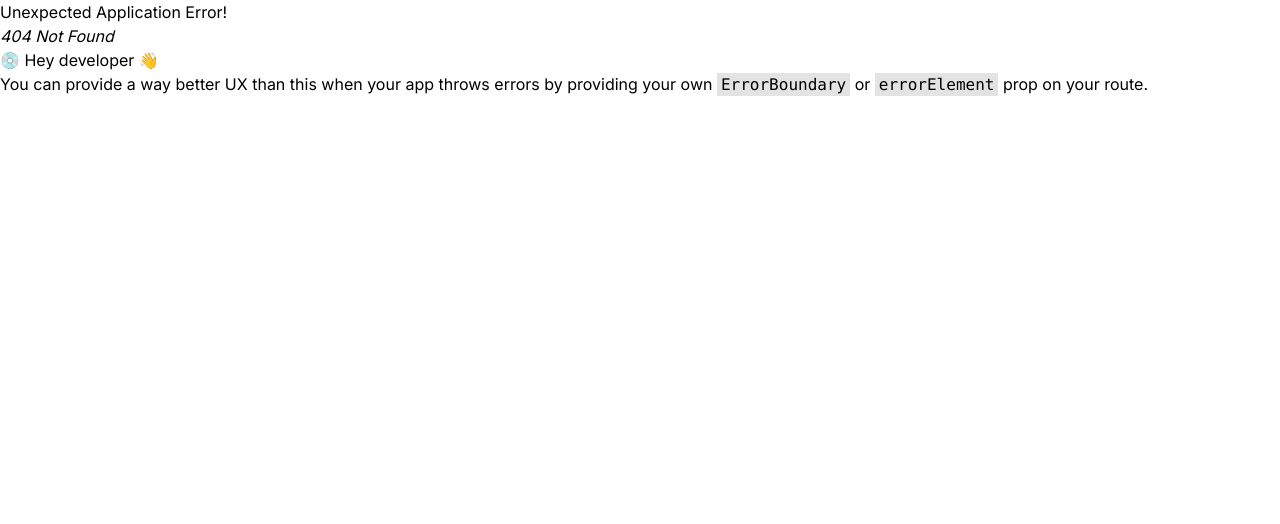
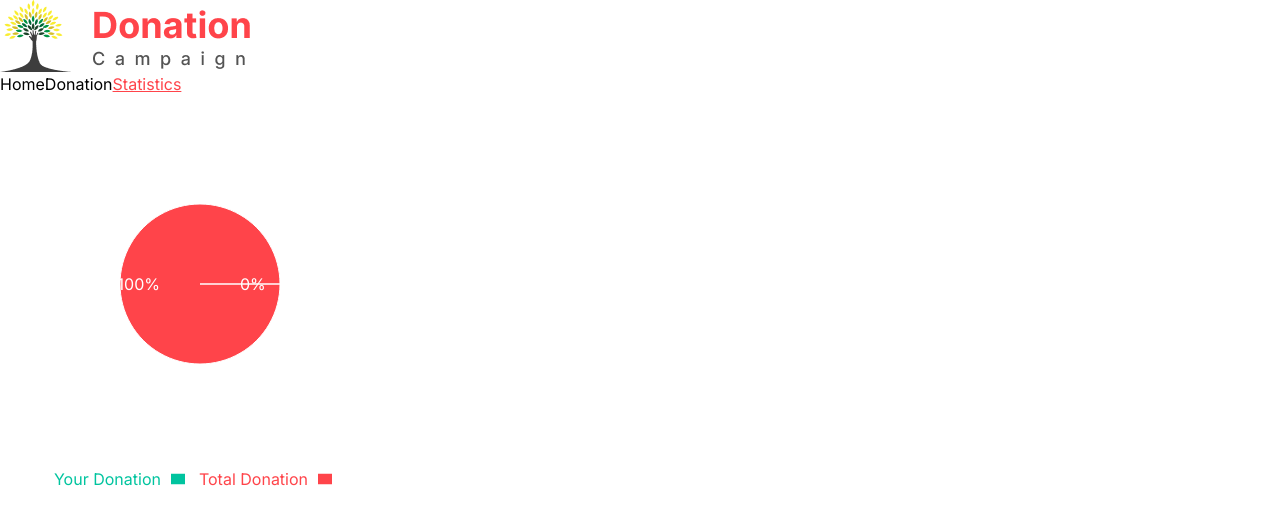
Before and after one commit to jahid-dev/donation-campaign-project, a React (Vite) app: page /statistics in a window 1280 px wide. Before the commit this address had no page. Shown: the top 524 px of the page. Built offline with nearby package versions, Linux system fonts and the light colour scheme.

Commit message:
piechart added and full route completed also working for better quality

```diff
--- a/package.json
+++ b/package.json
@@ -15,6 +15,7 @@
     "react": "^18.2.0",
     "react-dom": "^18.2.0",
     "react-router-dom": "^6.16.0",
+    "recharts": "^2.8.0",
     "sort-by": "^0.0.2",
     "sweetalert2": "^11.6.13"
   },
--- a/src/MainRouter/MainRouter.jsx
+++ b/src/MainRouter/MainRouter.jsx
@@ -3,6 +3,7 @@ import MainLayout from "../MainLayout/MainLayout";
 import Home from "../Pages/Home/Home";
 import Donation from "../Pages/Donation/Donation";
 import DonationDescription from "../Pages/DonationDescription/DonationDescription";
+import Statistics from "../Pages/Statistics/Statistics";
 
 
 const createRouter = createBrowserRouter([
@@ -25,6 +26,11 @@ const createRouter = createBrowserRouter([
                 element:<DonationDescription></DonationDescription>,
                 loader: () => fetch('/donation.json'),
             },
+            {
+                path: "/statistics",
+                element: <Statistics></Statistics>,
+                loader: () => fetch('/donation.json'),
+              },
         ],
     },
 ]);
--- a/src/Pages/Donation/Donation.jsx
+++ b/src/Pages/Donation/Donation.jsx
@@ -3,7 +3,7 @@ import DonationCardMain from "../../components/DonationCard/DonationCardMain";
 import { useLoaderData } from "react-router-dom";
 
 const Donation = () => {
-  const { data } = useLoaderData();
+   useLoaderData();
 
   const [donated, setDonated] = useState([]);
   const [noData, setNoData] = useState(false);
--- a/src/Pages/DonationDescription/DonationDescription.jsx
+++ b/src/Pages/DonationDescription/DonationDescription.jsx
@@ -23,7 +23,7 @@ const DonationDescription = () => {
       Swal.fire({
         position: "top-end",
         icon: "success",
-        title: "Your Donation Success",
+        title: "Thanks! For Your Donation",
         showConfirmButton: false,
         timer: 1500,
       });
@@ -36,7 +36,7 @@ const DonationDescription = () => {
         Swal.fire({
           position: "top-end",
           icon: "success",
-          title: "Your Donation Success",
+          title: "Thanks! For Your Donation",
           showConfirmButton: false,
           timer: 1500,
         });
@@ -44,7 +44,7 @@ const DonationDescription = () => {
         Swal.fire({
           position: "top-end",
           icon: "error",
-          title: "Already Donated",
+          title: "Wow! You Previously Donated",
           showConfirmButton: false,
           timer: 1500,
         });
--- /dev/null
+++ b/src/Pages/Statistics/Statistics.jsx
@@ -0,0 +1,15 @@
+
+import { useLoaderData } from "react-router-dom";
+import PieCompo from "../../components/PieCompo/PieCompo";
+
+const Statistics = () => {
+  const { data } = useLoaderData();
+
+  return (
+    <div>
+      <PieCompo data={data}></PieCompo>
+    </div>
+  );
+};
+
+export default Statistics;
--- /dev/null
+++ b/src/components/PieCompo/PieCompo.css
@@ -0,0 +1,19 @@
+.recharts-default-legend {
+    display: flex;
+    flex-direction: row-reverse;
+    justify-content: center;
+    align-items: center;
+  }
+  /*
+  .recharts-surface {
+    height: 300px;
+    width: 300px;
+  } */
+
+  li {
+    display: flex !important;
+    flex-direction: row-reverse;
+    justify-content: center;
+    align-items: center;
+    gap: 10px;
+  }
--- /dev/null
+++ b/src/components/PieCompo/PieCompo.jsx
@@ -0,0 +1,80 @@
+import PropTypes from 'prop-types';
+import  { useEffect, useState } from "react";
+import { PieChart,  Pie, Cell, Legend } from "recharts";
+import "./PieCompo.css";
+
+const RADIAN = Math.PI / 180;
+const renderCustomizedLabel = ({
+  cx,
+  cy,
+  midAngle,
+  innerRadius,
+  outerRadius,
+  percent,
+
+}) => {
+  const radius = innerRadius + (outerRadius - innerRadius) * 0.5;
+  const x = cx + radius * Math.cos(-midAngle * RADIAN);
+  const y = cy + radius * Math.sin(-midAngle * RADIAN);
+
+  return (
+    <text
+      x={x}
+      y={y}
+      fill="white"
+      textAnchor={x > cx ? "start" : "end"}
+      dominantBaseline="central"
+    >
+      {`${(percent * 100).toFixed(0)}%`}
+    </text>
+  );
+};
+
+const PieCompo = ({ data }) => {
+  const [finalLenght, setFinalLength] = useState(0);
+  const allDonateLength = data.length;
+
+  useEffect(() => {
+    const donated = JSON.parse(localStorage.getItem("donates"));
+    if (donated === null) {
+      setFinalLength(0);
+      console.log("Ami null");
+    } else {
+      const donatedLenth = donated.length;
+      setFinalLength(donatedLenth);
+    }
+  }, []);
+
+  const piceData = [
+    { name: "Total Donation", value: allDonateLength },
+    { name: "Your Donation", value: finalLenght },
+  ];
+  const COLORS = ["#FF444A", "#00C49F"];
+
+  return (
+    <div className="flex flex-col justify-center items-center">
+      <PieChart width={400} height={400}>
+        <Pie
+          className="w-full"
+          data={piceData}
+          cx="50%"
+          cy="50%"
+          labelLine={false}
+          label={renderCustomizedLabel}
+          outerRadius={80}
+          fill="#8884d8"
+          dataKey="value"
+        >
+          {data.map((entry, index) => (
+            <Cell key={`cell-${index}`} fill={COLORS[index % COLORS.length]} />
+          ))}
+        </Pie>
+        <Legend />
+      </PieChart>
+    </div>
+  );
+};
+PieCompo.propTypes = {
+  data : PropTypes.object
+}
+export default PieCompo;
```
Also changed, not shown: 1 other file (tests, documents, lock files or other folders).
